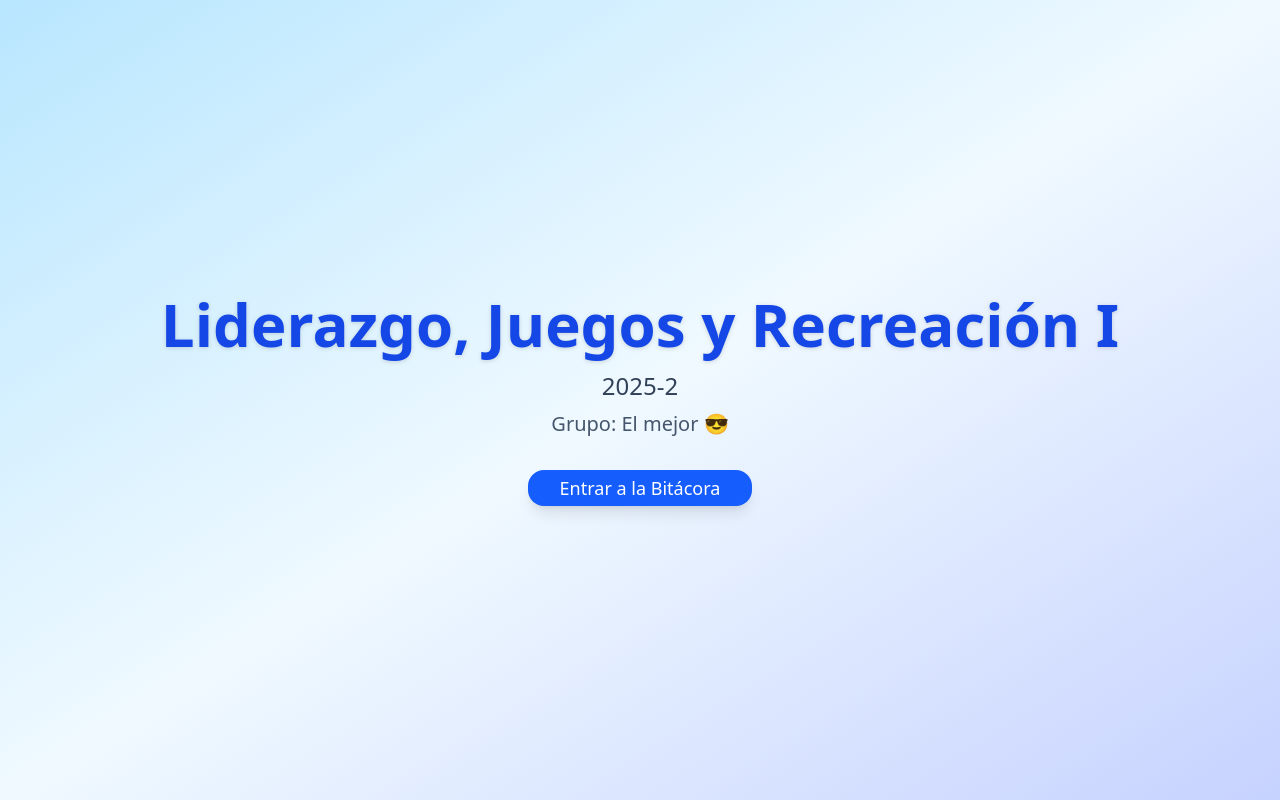
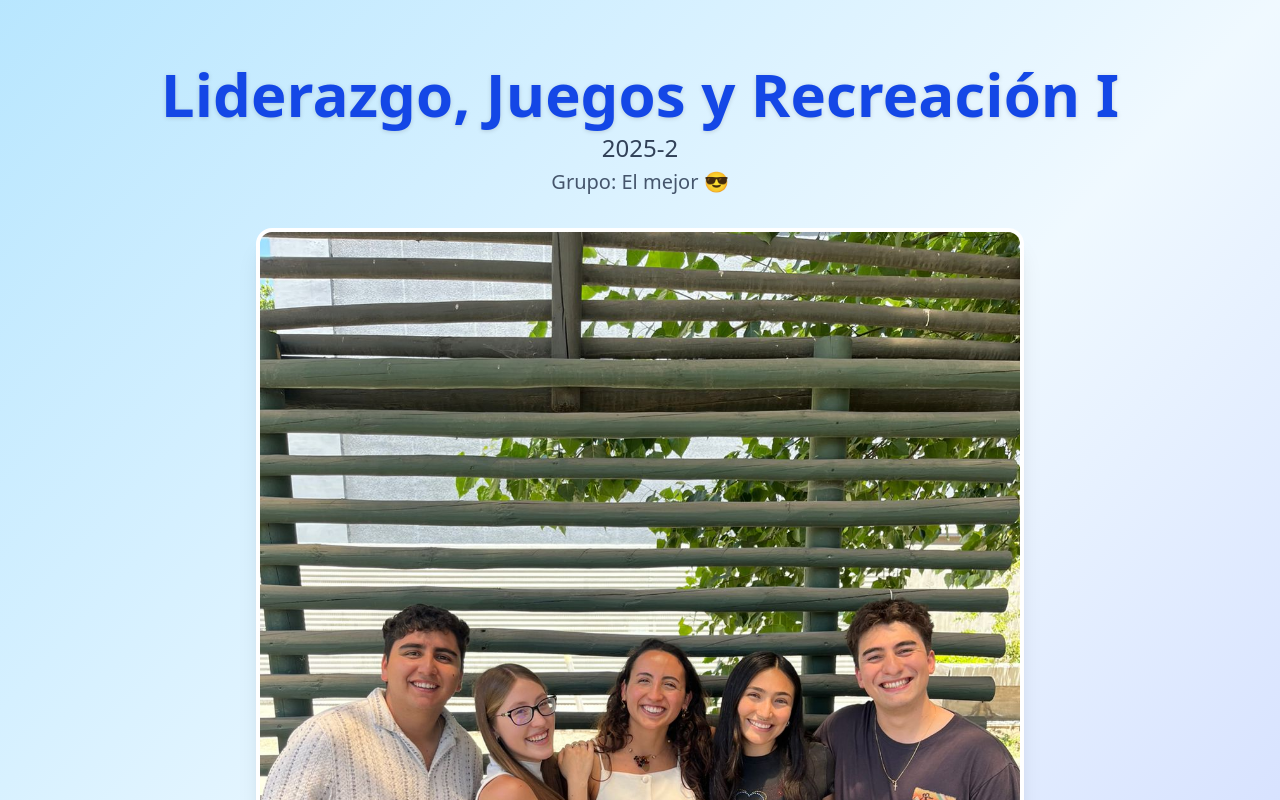
Before and after one commit to sebamusea/bitacora-deportivo, a React (Vite) app: page / in a window 1280 px wide. Shown: the top 800 px of the page. Built offline with nearby package versions, Linux system fonts and the light colour scheme.

Commit message:
Prueba avance Juegos

```diff
--- a/src/App.jsx
+++ b/src/App.jsx
@@ -1245,12 +1245,22 @@ const JUEGOS_DATA = [
 },
 {
   id: "juego-15",
-  title: "Pasada del elefante",
-  tags: ["grupal"],
-  description: `Los participantes forman equipos en hileras. Cada hilera debe transportar un objeto (pelota, cono o colchoneta pequeña) pasando este elemento por debajo de las piernas del primero al último, sin dejarlo caer. Al recibirlo, el último jugador corre al frente de la hilera y repite el proceso. Gana el equipo que complete un número determinado de ciclos antes que los demás.`,
-  objetivo: `Estimular la coordinación, precisión y trabajo en cadena bajo presión.`,
-  materiales: "Pelota u objeto equivalente.",
-  variantes: `• Pasada aérea: el objeto se pasa por encima de la cabeza.\n• Pasada combinada: alternan entre arriba y abajo.\n• Pasada rápida: límite de tiempo de 1 minuto.`,
+  title: "Embocar la Cuerda",
+  tags: ["grupal", "equipos"],
+  description: `Este juego se desarrolla entre dos equipos que compiten por encestar una cuerda en forma de aro dentro del arco contrario.
+                Cada equipo cuenta con una cuerda y un arquero que se ubica dentro de un espacio delimitado —por ejemplo, un aro en el suelo— sosteniendo un tubo de PVC o palo para ayudar a que su equipo logre encestar.
+                El arquero puede mover el palo libremente, pero no puede salir del espacio asignado.
+                Los jugadores de campo se desplazan para lanzar la cuerda hacia el arco contrario intentando encestarla, mientras el equipo rival busca interceptar el lanzamiento bloqueándolo en el aire.
+                No está permitido quitar la cuerda de las manos de un oponente; solo se pueden bloquear lanzamientos.
+                Si la cuerda cae al suelo sin ser interceptada, la posesión pasa automáticamente al equipo contrario.
+                Gana el equipo que logre embocar más veces al finalizar la partida.`,
+  objetivo: `Desarrollar la precisión y la coordinación en el lanzamiento, fomentar la estrategia colectiva y fortalecer la comunicación efectiva dentro del equipo.
+              Además, permite practicar habilidades de ataque y defensa en movimiento.`,
+  materiales: "Cuerda en forma de aro; tubos de PVC o palos (uno por arco); aros u objetos para delimitar zonas de arquero.",
+  variantes: `• Arcos móviles: el arquero puede desplazarse dentro de un área más amplia para cambiar el ángulo de recepción.
+              • Doble cuerda: ambos equipos pueden tener dos cuerdas en juego al mismo tiempo para aumentar la intensidad.
+              • Zona prohibida: se crea un área donde los jugadores de campo no pueden ingresar, obligando a lanzamientos más estratégicos.
+              • Lanzamiento en salto: algunas rondas exigen que el lanzamiento se realice saltando o en movimiento.`,
   imagenes: ["/juegos/Imagen15.png"]
 },
 {
@@ -1925,12 +1935,29 @@ function Nosotros() {
 
 function LandingPage({ onEnter }) {
   return (
-    <div className="min-h-screen flex flex-col items-center justify-center bg-gradient-to-br from-sky-200 via-sky-50 to-indigo-200 text-slate-800 px-4">
-      <h1 className="text-4xl md:text-6xl font-extrabold mb-4 text-blue-700 drop-shadow-sm">
+    <div className="min-h-screen flex flex-col items-center justify-start bg-gradient-to-br from-sky-200 via-sky-50 to-indigo-200 text-slate-800 px-4 py-16">
+
+      {/* Título */}
+      <h1 className="text-4xl md:text-6xl font-extrabold mb-2 text-blue-700 drop-shadow-sm">
         Liderazgo, Juegos y Recreación I
       </h1>
-      <p className="text-xl md:text-2xl mb-2 text-slate-700">2025-2</p>
+
+      {/* Semestre */}
+      <p className="text-xl md:text-2xl mb-1 text-slate-700">2025-2</p>
+
+      {/* Subtítulo */}
       <p className="text-lg md:text-xl mb-8 text-slate-600">Grupo: El mejor 😎</p>
+
+      {/* Imagen con marco */}
+      <div className="w-full max-w-3xl border-4 border-white rounded-2xl shadow-xl bg-white overflow-hidden mb-10">
+        <img
+          src="fondo.jpg"
+          alt="Equipo"
+          className="w-full h-auto object-cover"
+        />
+      </div>
+
+      {/* Botón */}
       <Button
         onClick={onEnter}
         className="bg-blue-600 hover:bg-blue-700 text-white text-lg px-8 py-4 rounded-2xl shadow-lg transition-transform hover:scale-105"
```
Also changed, not shown: public/juegos/Imagen15.png (added), public/juegos/Imagen25.png (added).
